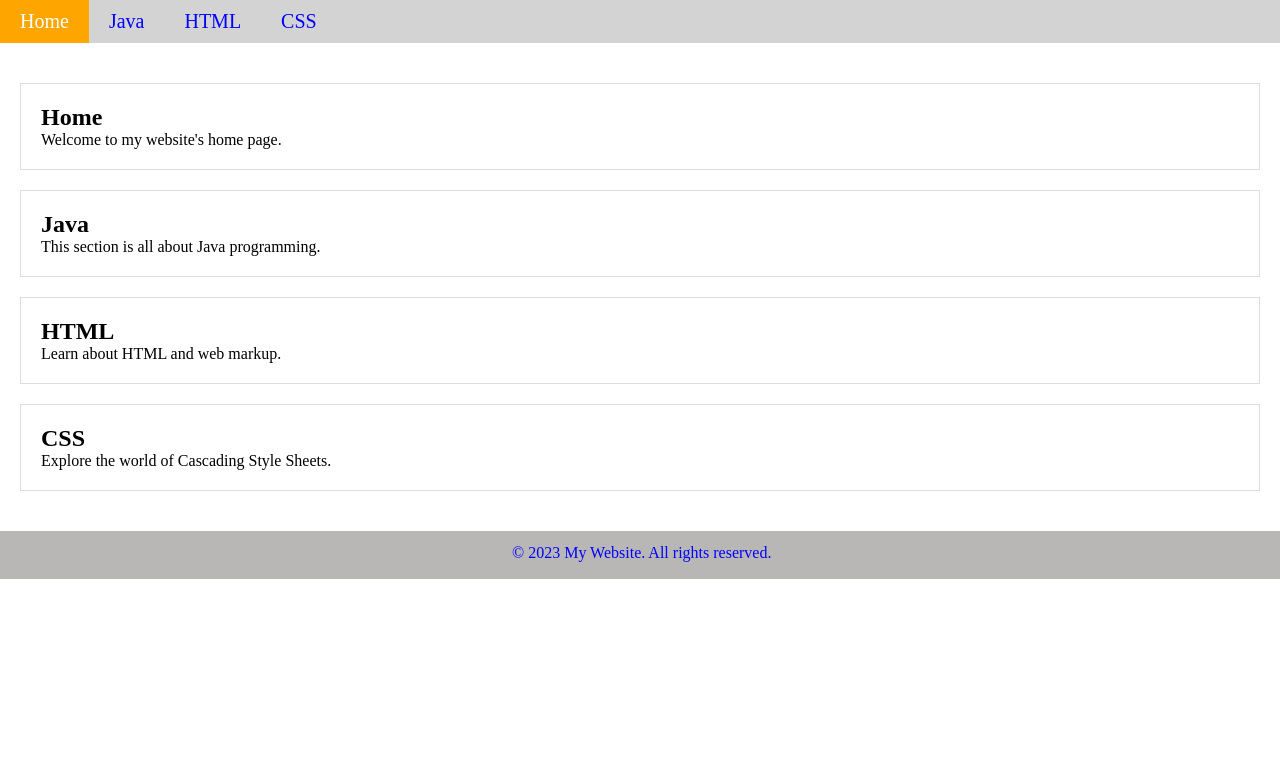
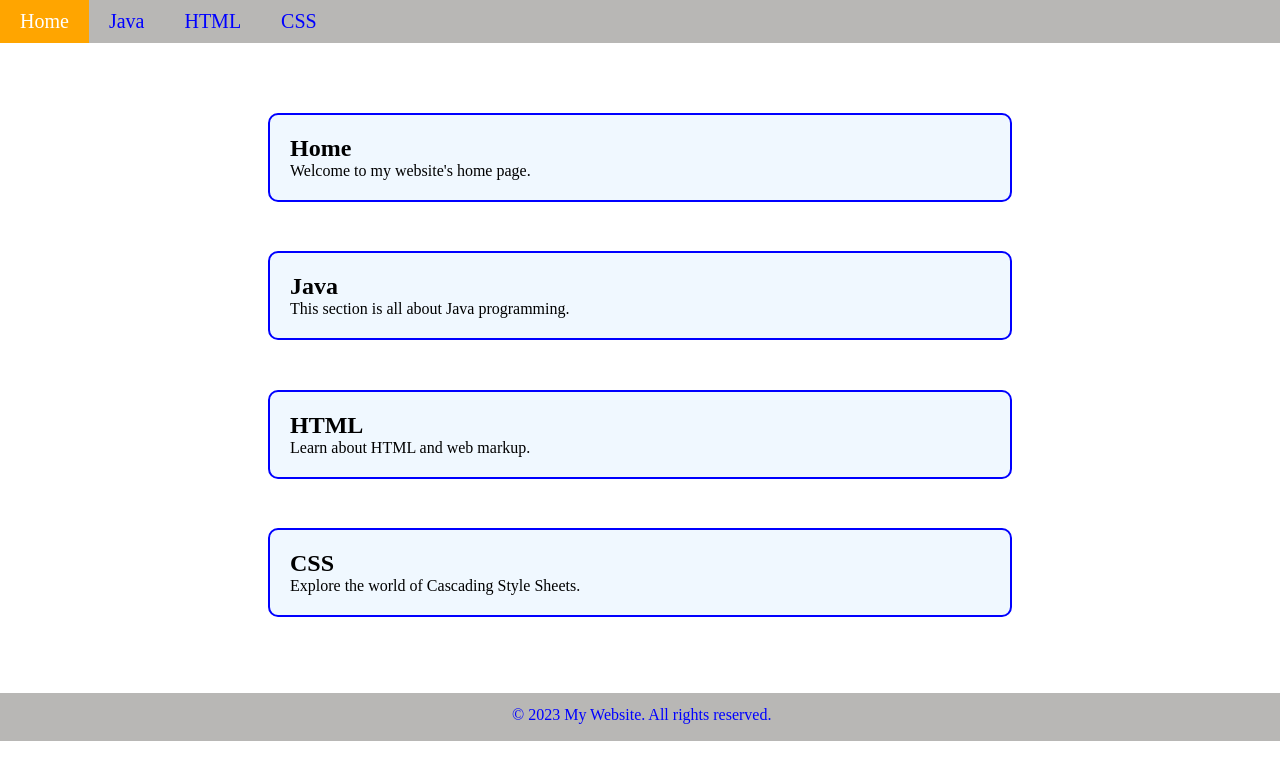
Before and after one commit to PathumSanjana/Tito-Angular-js, an Angular app: page / in a window 1280 px wide. Shown: the top 780 px of the page. Built offline with nearby package versions, Linux system fonts and the light colour scheme.

Commit message:
css added

```diff
--- a/src/app/app.component.css
+++ b/src/app/app.component.css
@@ -5,3 +5,7 @@ h1{
 h2{
     color: rgb(0, 255, 55);
 }
+
+.component{
+    height: 650px;
+}
--- a/src/app/app.component.html
+++ b/src/app/app.component.html
@@ -1,3 +1,5 @@
 <app-navigation></app-navigation>
-<app-content></app-content>
+<div class="component">
+     <app-content></app-content>
+</div>
 <app-footer></app-footer>
--- a/src/app/content/content.component.css
+++ b/src/app/content/content.component.css
@@ -5,5 +5,19 @@ main {
 .content-section {
     border: 1px solid #ddd;
     padding: 20px;
+    width: 60%;
     margin: 20px 0;
+    margin-left: 20%;
+    margin-top: 4%;
+    cursor: pointer;
+    border-radius: 10px;
+    background-color: aliceblue;
+    border: 2px solid blue;
+    transition: transform .2s;
 }
+
+.content-section:hover {
+    -ms-transform: scale(1.2); /* IE 9 */
+    -webkit-transform: scale(1.2); /* Safari 3-8 */
+    transform: scale(1.2);
+  }
--- a/src/app/navigation/navigation.component.css
+++ b/src/app/navigation/navigation.component.css
@@ -3,7 +3,7 @@ ul {
     margin: 0;
     padding: 0px;
     overflow: hidden;
-    background-color: lightgray;
+    background-color: rgb(184, 183, 181);
   }
 
   li {
--- a/src/app/navigation/navigation.component.html
+++ b/src/app/navigation/navigation.component.html
@@ -1,6 +1,6 @@
 <ul>
     <li><a class="active" href="#home">Home</a></li>
-    <li><a href="#">Java</a></li>
-    <li><a href="#">HTML</a></li>
-    <li><a href="#">CSS</a></li>
+    <li><a href="#java">Java</a></li>
+    <li><a href="#html">HTML</a></li>
+    <li><a href="#css">CSS</a></li>
   </ul>
```
